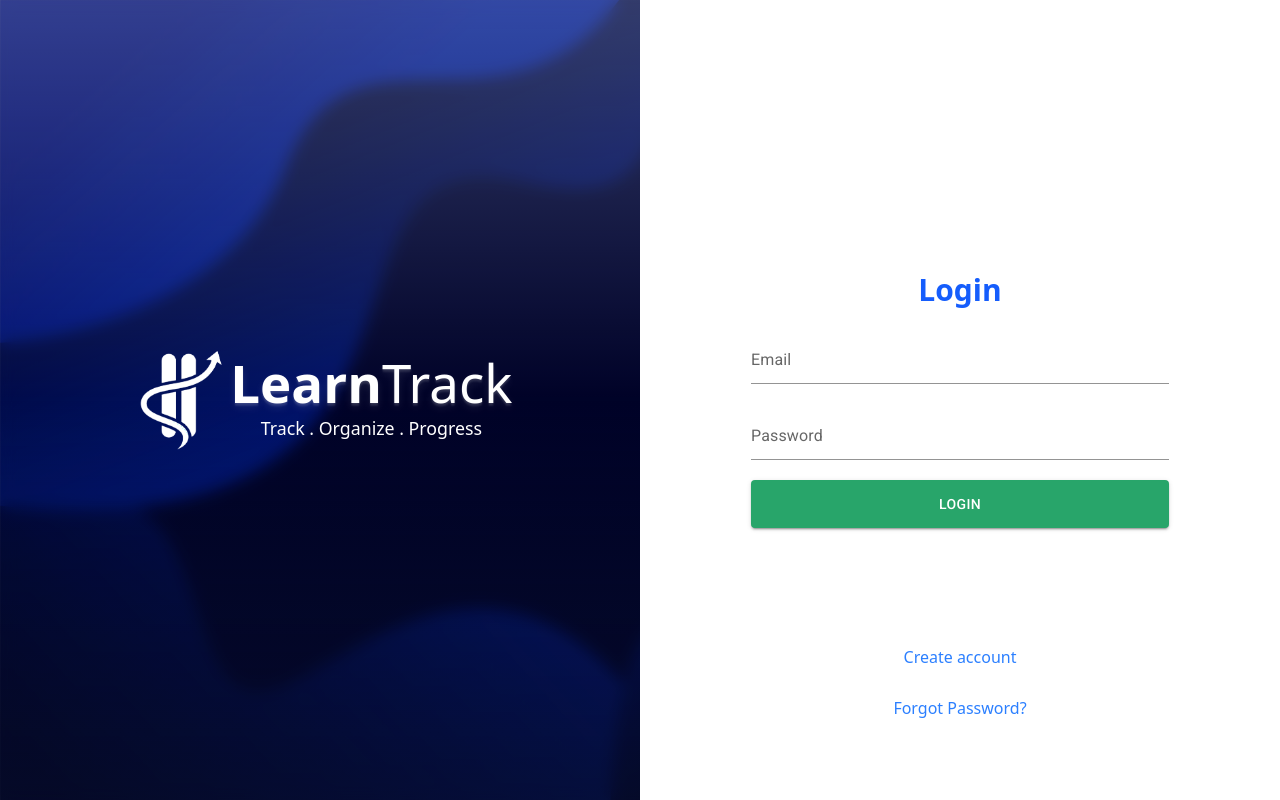
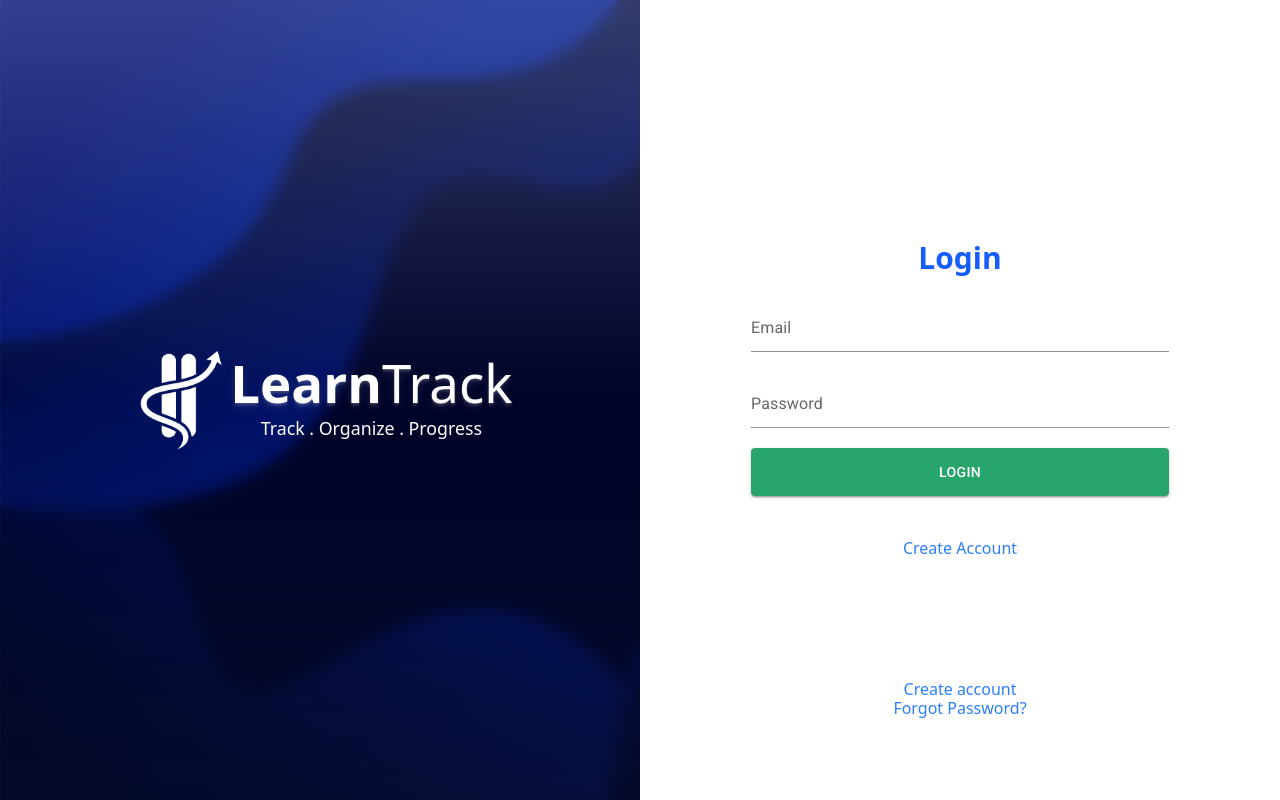
Before and after one commit to krevindev/LearnTrack, a React (Vite) app: page /auth in a window 1280 px wide. Built offline with nearby package versions, Linux system fonts and the light colour scheme.

Commit message:
added link text to sign-up page

```diff
--- a/src/forms/SignInForm.tsx
+++ b/src/forms/SignInForm.tsx
@@ -3,6 +3,7 @@ import Button from "@mui/material/Button";
 import AuthForm from "../components/AuthForm";
 import FormInput from "../components/FormInput";
 import { required } from "../utils/validation";
+import { Link } from "react-router-dom";
 
 type Errors = {
   email?: string;
@@ -59,6 +60,10 @@ export default function SignInForm() {
         >
           LOGIN
         </Button>
+
+        <Link to="/auth/sign-up" className="text-blue-500 mt-10">
+          Create Account
+        </Link>
       </div>
     </AuthForm>
   );
```
